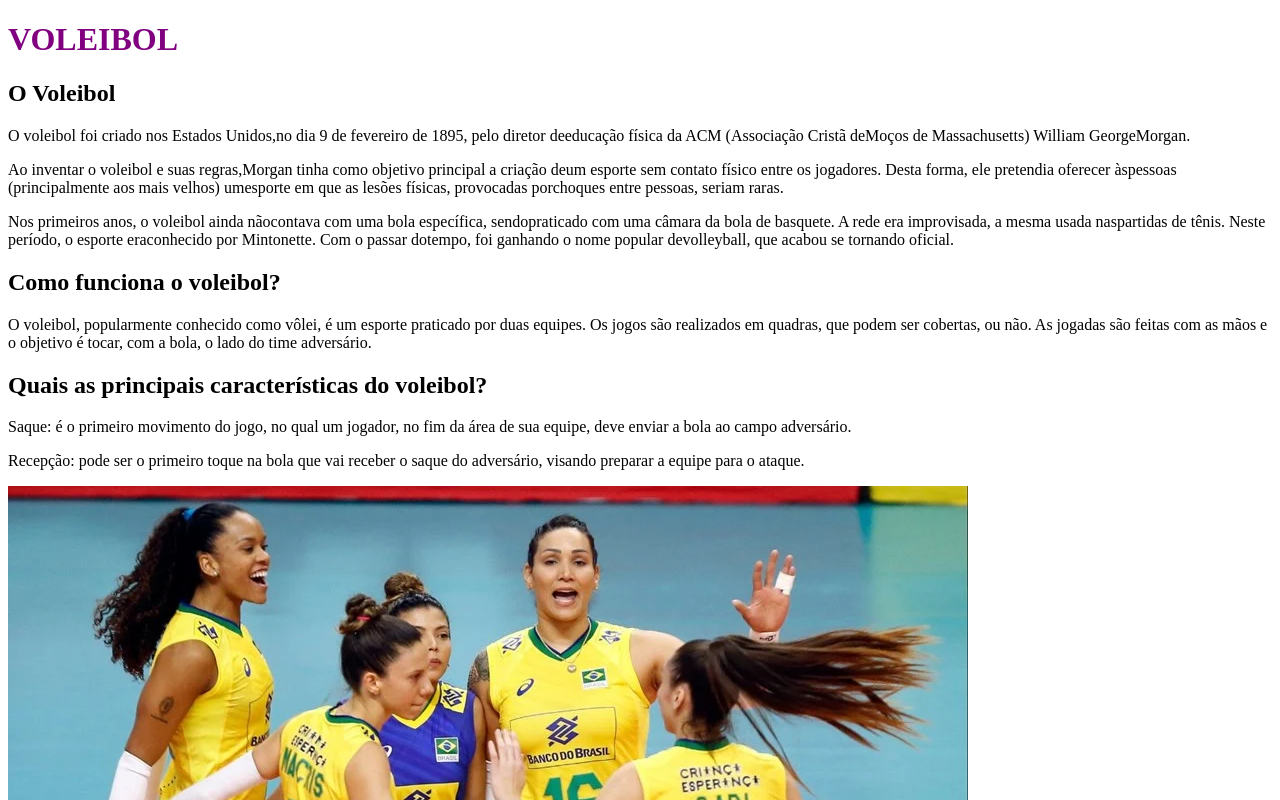
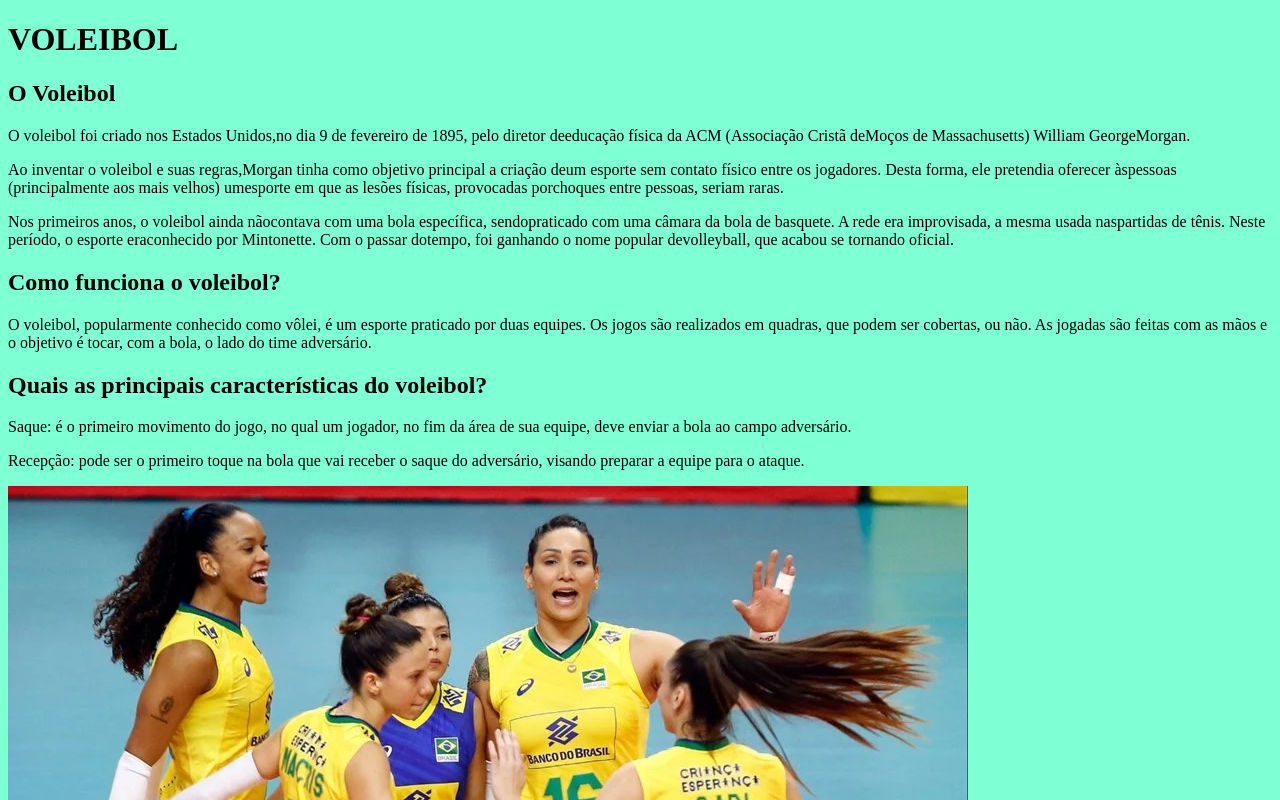
Before and after one commit to JuliaPedro09/Volei, a plain HTML site: page index.html in a window 1280 px wide. Shown: the top 800 px of the page. Drawn offline with Linux system fonts and the light colour scheme.

Commit message:
Update style.css

```diff
--- a/style.css
+++ b/style.css
@@ -1,3 +1,7 @@
-h1{
+body{
+background-color: aquamarine;
+}
+
+h1}
 color:purple;
 }
```
